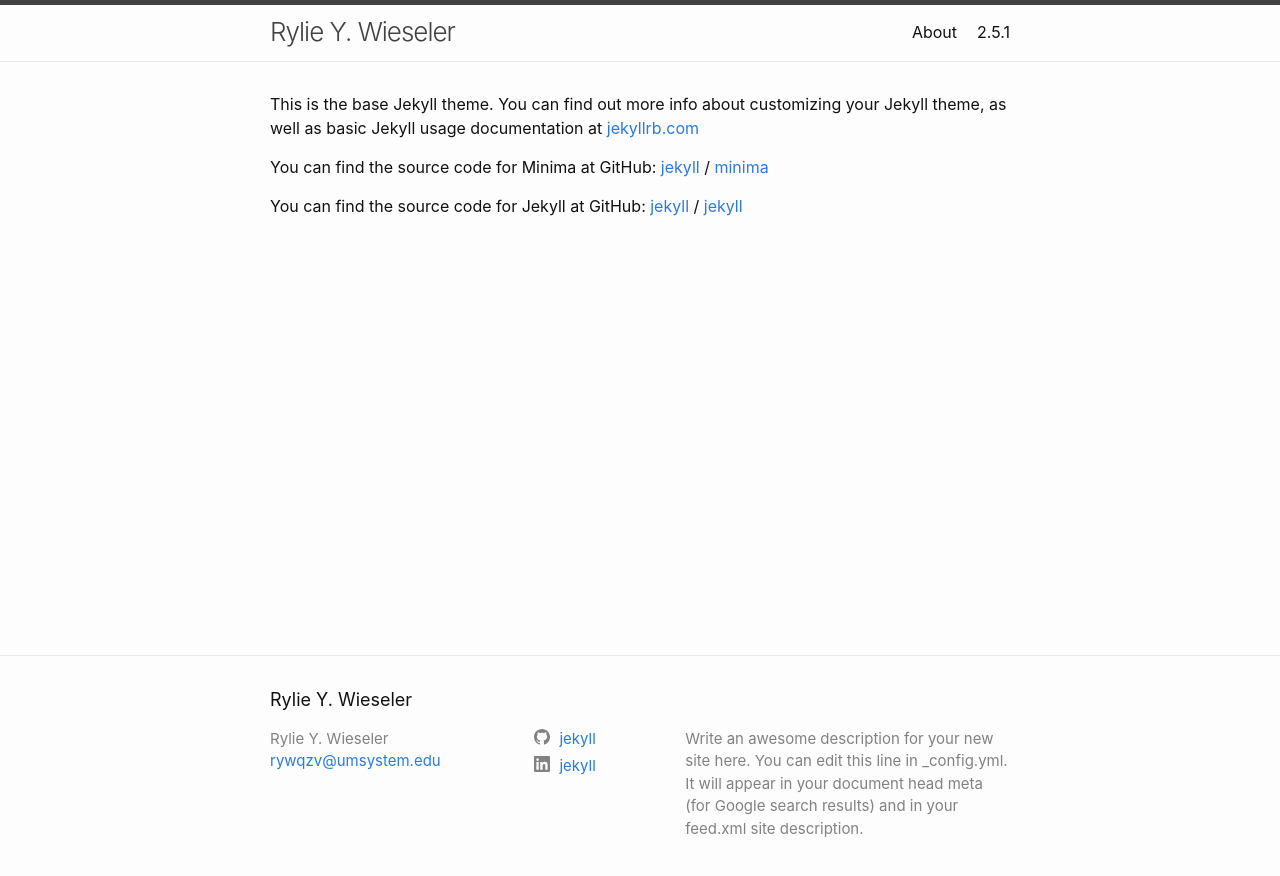
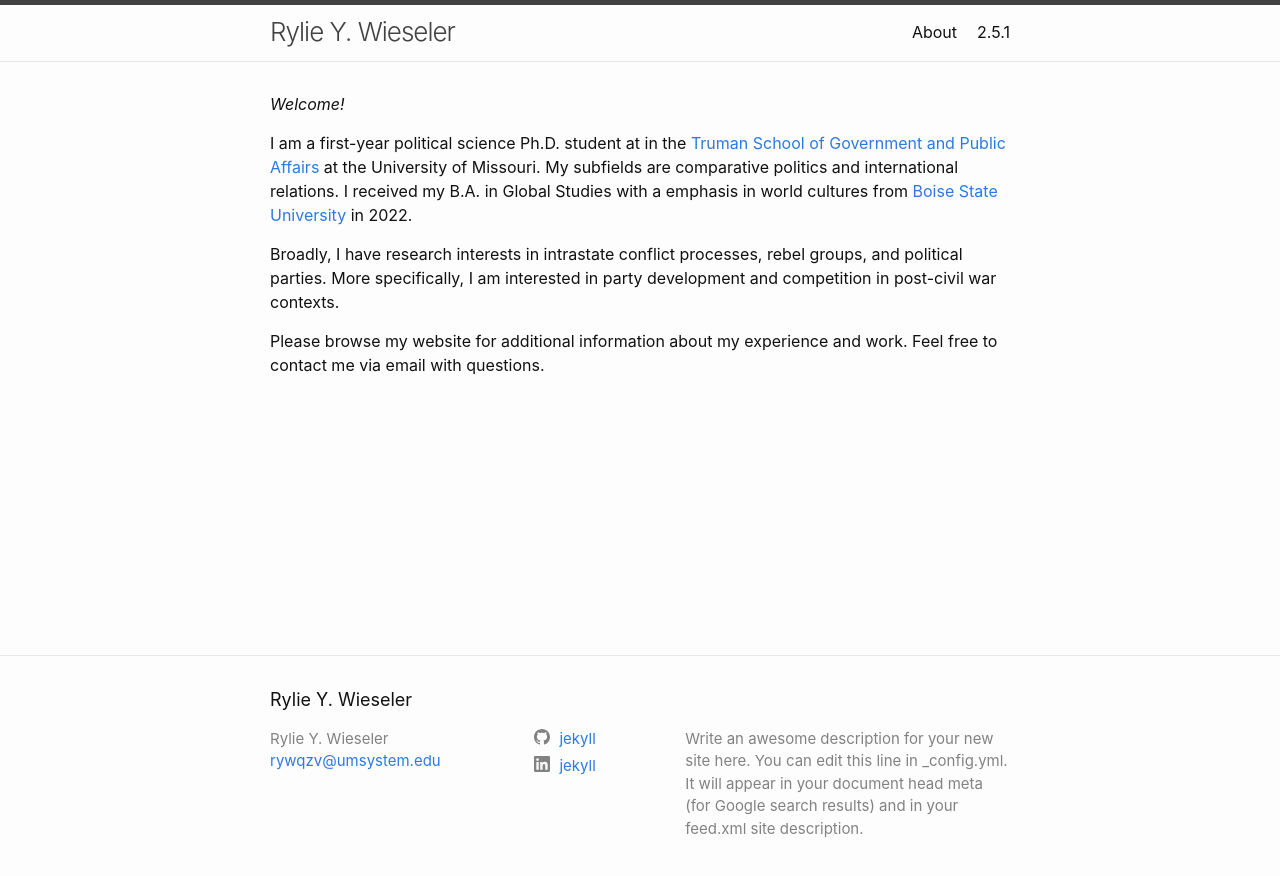
Before and after one commit to ryliewieseler/ryliewieseler.github.io, a Jekyll site: the page built from index.md, in a window 1280 px wide. Shown: the top 876 px of the page. Built offline with Jekyll 4.4.1, drawn with Linux system fonts in a browser that asks for light colours.

Commit message:
Update index.md

```diff
--- a/index.md
+++ b/index.md
@@ -7,15 +7,11 @@
 #
 layout: home
 ---
-This is the base Jekyll theme. You can find out more info about customizing your Jekyll theme, as well as basic Jekyll usage documentation at [jekyllrb.com](https://jekyllrb.com/)
 
-You can find the source code for Minima at GitHub:
-[jekyll][jekyll-organization] /
-[minima](https://github.com/jekyll/minima)
+_Welcome!_
 
-You can find the source code for Jekyll at GitHub:
-[jekyll][jekyll-organization] /
-[jekyll](https://github.com/jekyll/jekyll)
+I am a first-year political science Ph.D. student at in the [Truman School of Government and Public Affairs](https://truman.missouri.edu/) at the University of Missouri. My subfields are comparative politics and international relations. I received my B.A. in Global Studies with a emphasis in world cultures from [Boise State University](https://www.boisestate.edu/sps-global/) in 2022.
 
+Broadly, I have research interests in intrastate conflict processes, rebel groups, and political parties. More specifically, I am interested in party development and competition in post-civil war contexts.
 
-[jekyll-organization]: https://github.com/jekyll
+Please browse my website for additional information about my experience and work. Feel free to contact me via email with questions.
```
